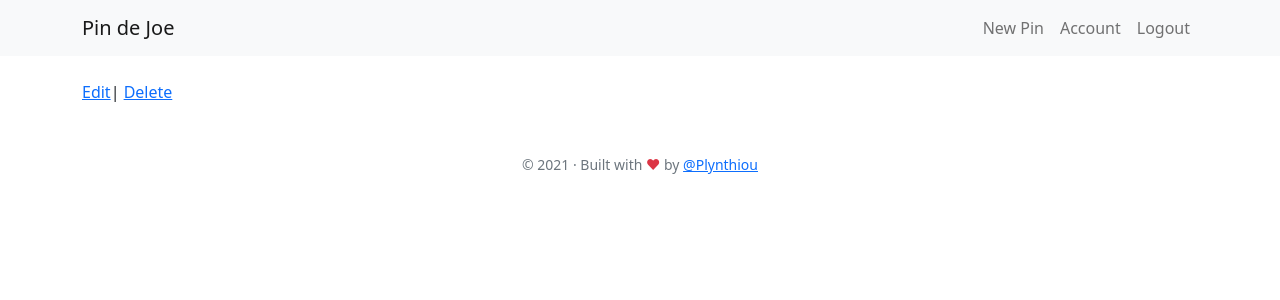
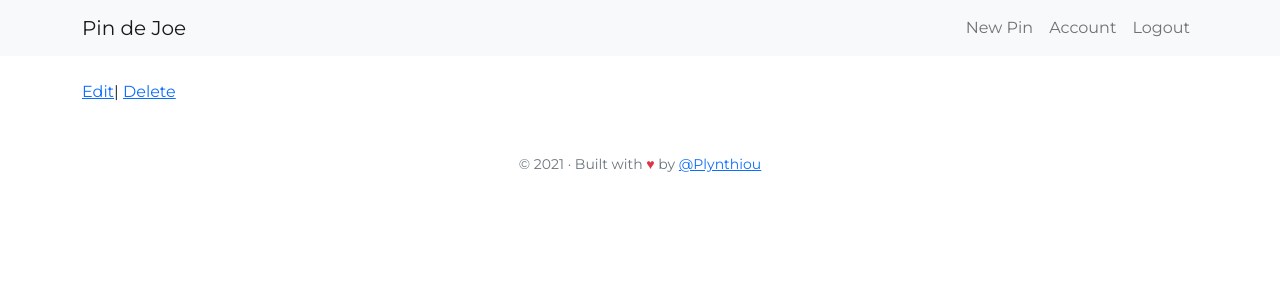
Before and after one commit to joe-pierre/pinterest_joe, a Symfony app: template templates/pins/show.html.twig in a window 1280 px wide. Shown: the top 300 px of the page. Run offline with Twig, Linux system fonts and the light colour scheme; the template is opened without the code that fills it, so the values that code supplies are empty; some libraries are stand-ins or nearby versions.

Commit message:
Change font for Montserrat

```diff
--- a/templates/layouts/base.html.twig
+++ b/templates/layouts/base.html.twig
@@ -7,11 +7,18 @@
 			{% endblock %}
 		</title>
 		{# Run `composer require symfony/webpack-encore-bundle`
-																																																																																		           and uncomment the following Encore helpers to start using Symfony UX #}
+																																																																																						           and uncomment the following Encore helpers to start using Symfony UX #}
 		{% block stylesheets %}
 			{#{{ encore_entry_link_tags('app') }}#}
+			<link rel="preconnect" href="https://fonts.googleapis.com">
+			<link rel="preconnect" href="https://fonts.gstatic.com" crossorigin>
+			<link href="https://fonts.googleapis.com/css2?family=Montserrat&display=swap" rel="stylesheet">
 			<link href="https://cdn.jsdelivr.net/npm/bootstrap@5.0.2/dist/css/bootstrap.min.css" rel="stylesheet" integrity="sha384-EVSTQN3/azprG1Anm3QDgpJLIm9Nao0Yz1ztcQTwFspd3yD65VohhpuuCOmLASjC" crossorigin="anonymous">
 			<style>
+				html,
+				body {
+					font-family: 'Montserrat', sans-serif;
+				}
 				.alert {
 					padding: 10px;
 					color: white;
```
